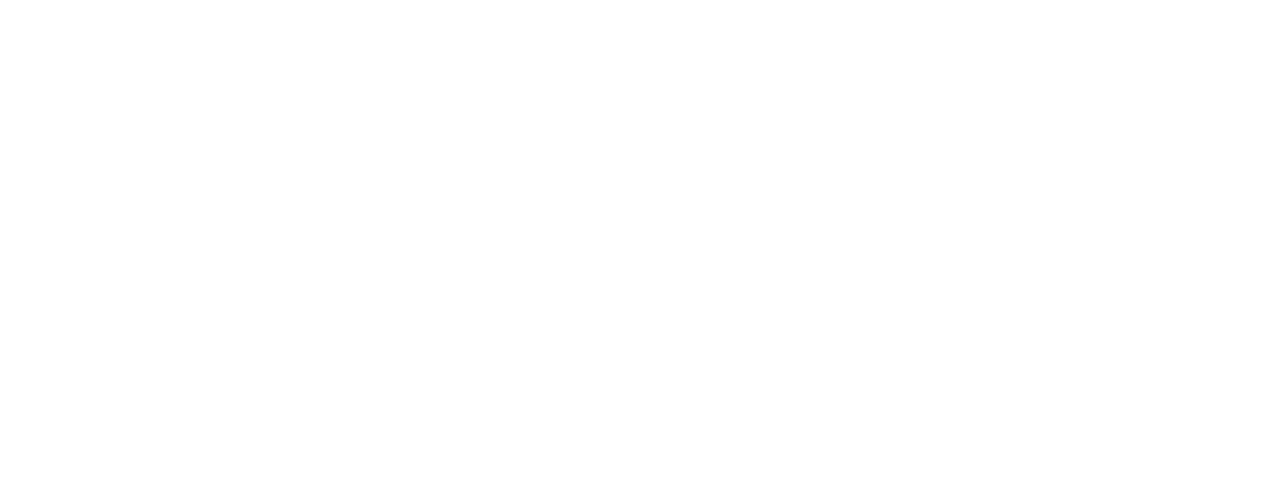
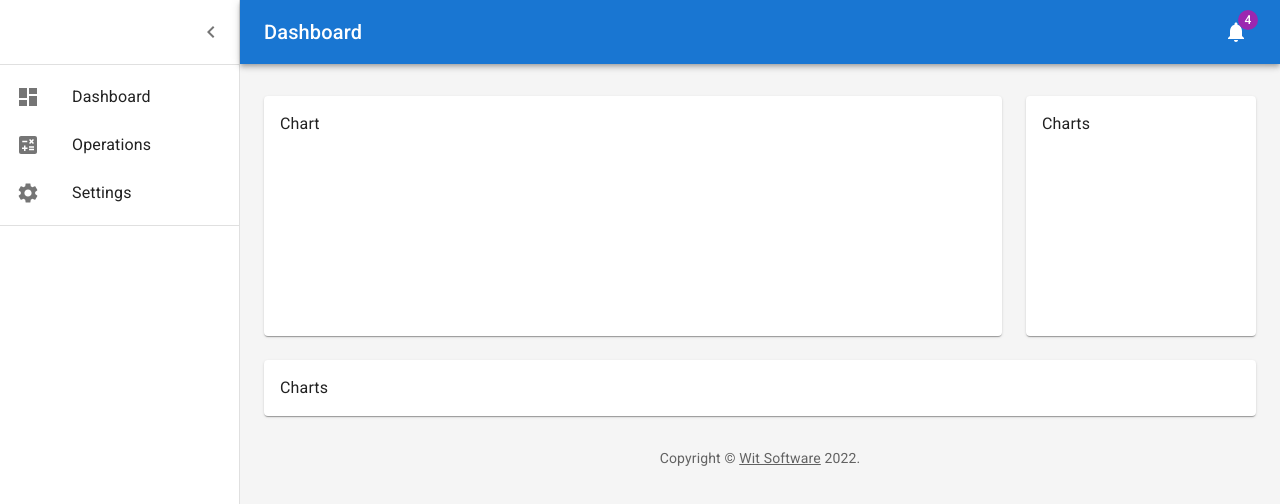
Before and after one commit to sousacaio/wit-reactjschallenge, a React (Create React App) app: page / in a window 1280 px wide. Shown: the top 504 px of the page. Built offline with nearby package versions, Linux system fonts and the light colour scheme.

Commit message:
feat:import dashboard page on app.tsx

```diff
--- a/src/App.tsx
+++ b/src/App.tsx
@@ -1,7 +1,7 @@
-import React from 'react';
+import Dashboard from './Pages/Dashboard';
 
 function App() {
-  return (<div />);
+  return (<Dashboard />);
 }
 
 export default App;
```
